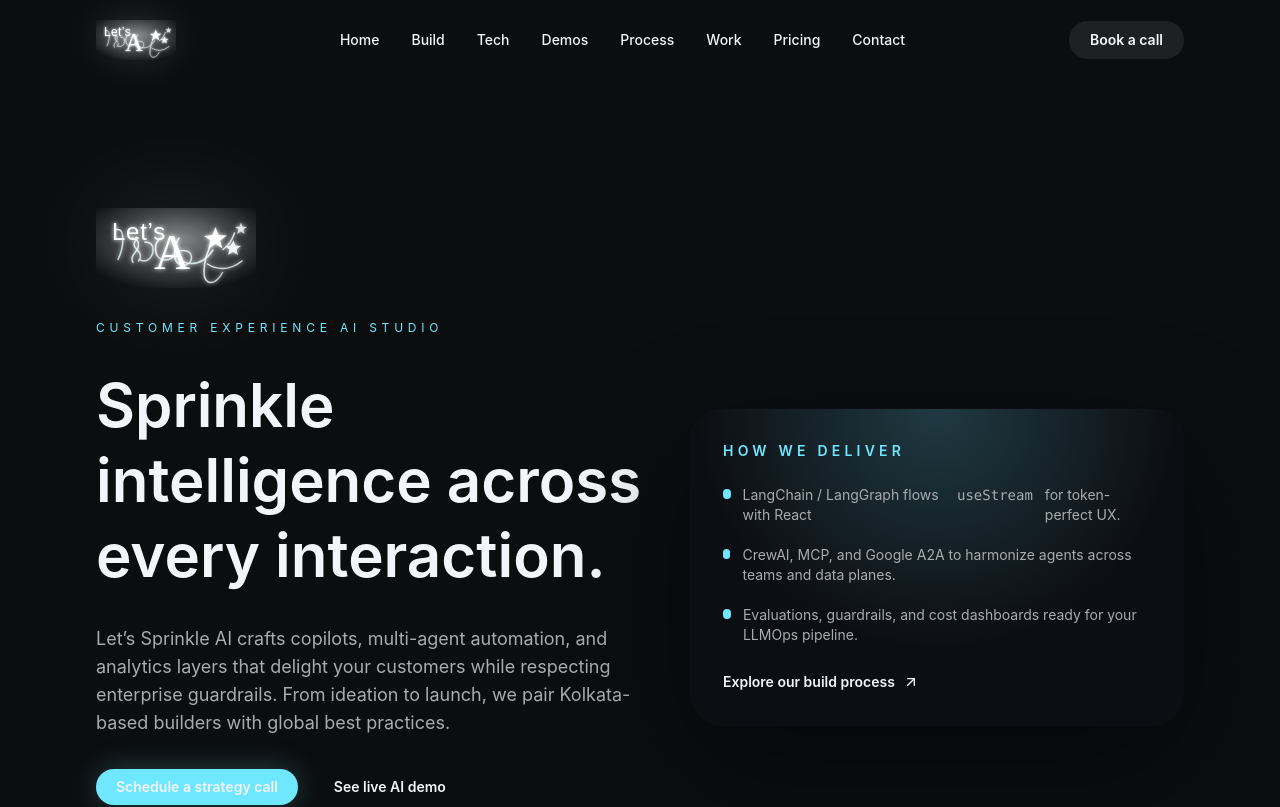
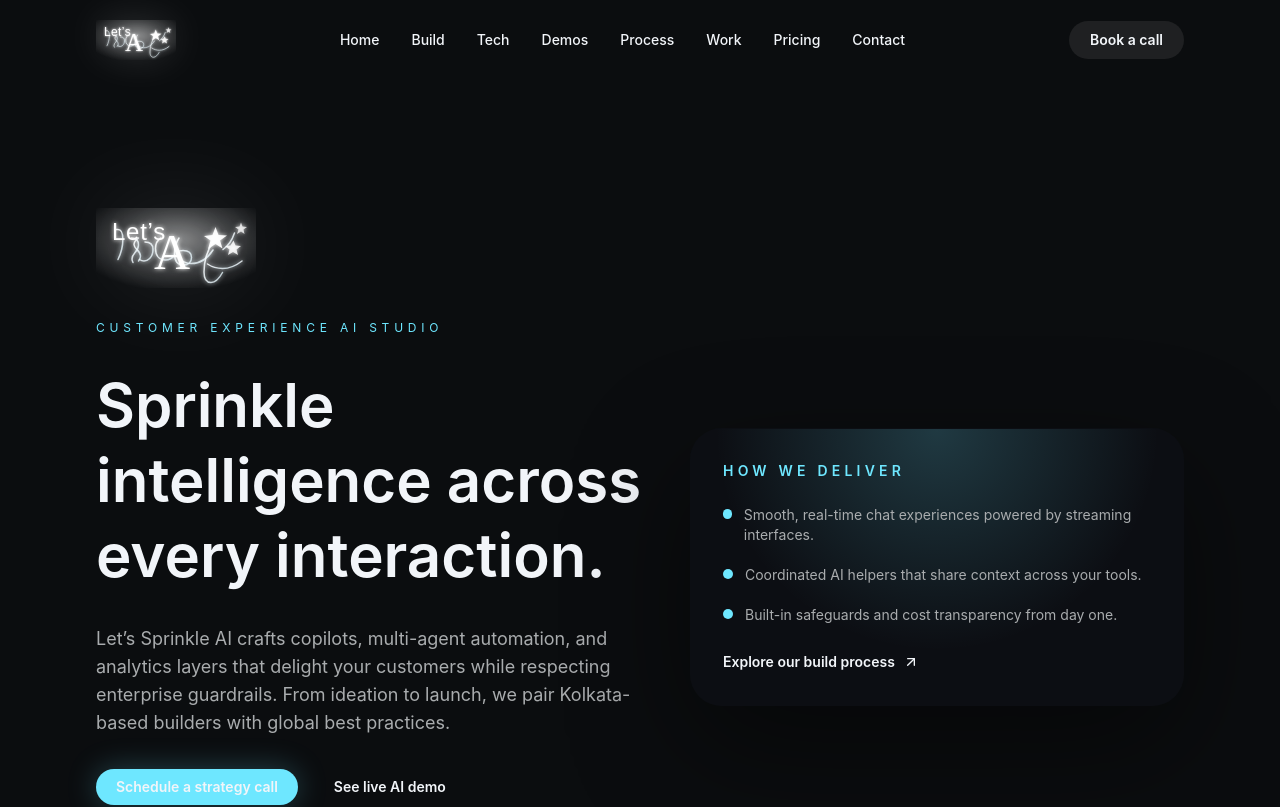
Before and after one commit to SUBHADEEP96/letsai, a Next.js app: page / in a window 1280 px wide. Shown: the top 807 px of the page. Built offline with nearby package versions, Linux system fonts and the light colour scheme; no server answers.

Commit message:
Simplify hero delivery bullet copy

```diff
--- a/components/sections/Hero.tsx
+++ b/components/sections/Hero.tsx
@@ -59,15 +59,15 @@
               <div className="space-y-5 text-sm text-muted">
                 <p className="flex items-start gap-3">
                   <span className="mt-1 h-2.5 w-2.5 rounded-full bg-[color:var(--accent)]" />
-                  LangChain / LangGraph flows with React <code>useStream</code> for token-perfect UX.
+                  Smooth, real-time chat experiences powered by streaming interfaces.
                 </p>
                 <p className="flex items-start gap-3">
                   <span className="mt-1 h-2.5 w-2.5 rounded-full bg-[color:var(--accent)]" />
-                  CrewAI, MCP, and Google A2A to harmonize agents across teams and data planes.
+                  Coordinated AI helpers that share context across your tools.
                 </p>
                 <p className="flex items-start gap-3">
                   <span className="mt-1 h-2.5 w-2.5 rounded-full bg-[color:var(--accent)]" />
-                  Evaluations, guardrails, and cost dashboards ready for your LLMOps pipeline.
+                  Built-in safeguards and cost transparency from day one.
                 </p>
               </div>
               <Link
```
